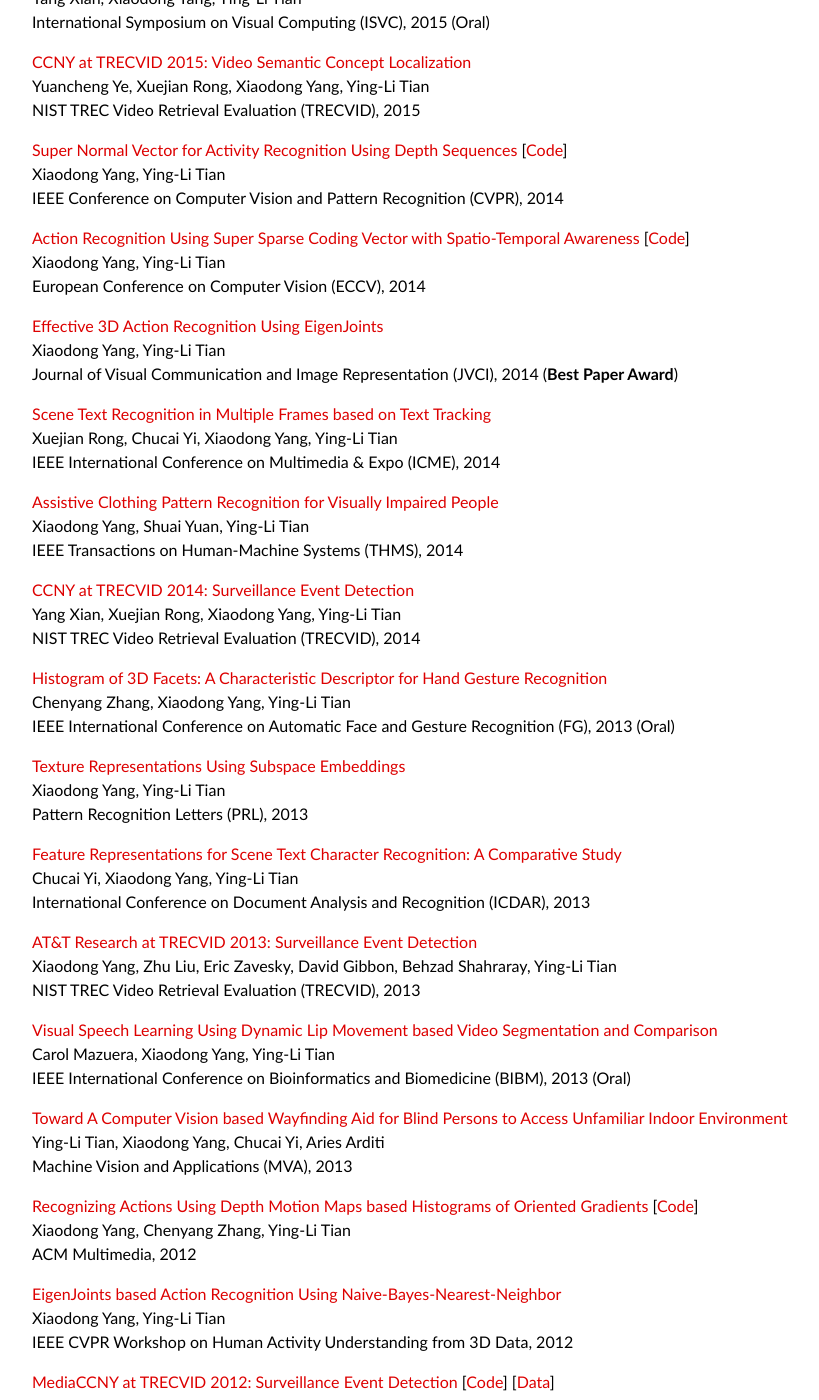
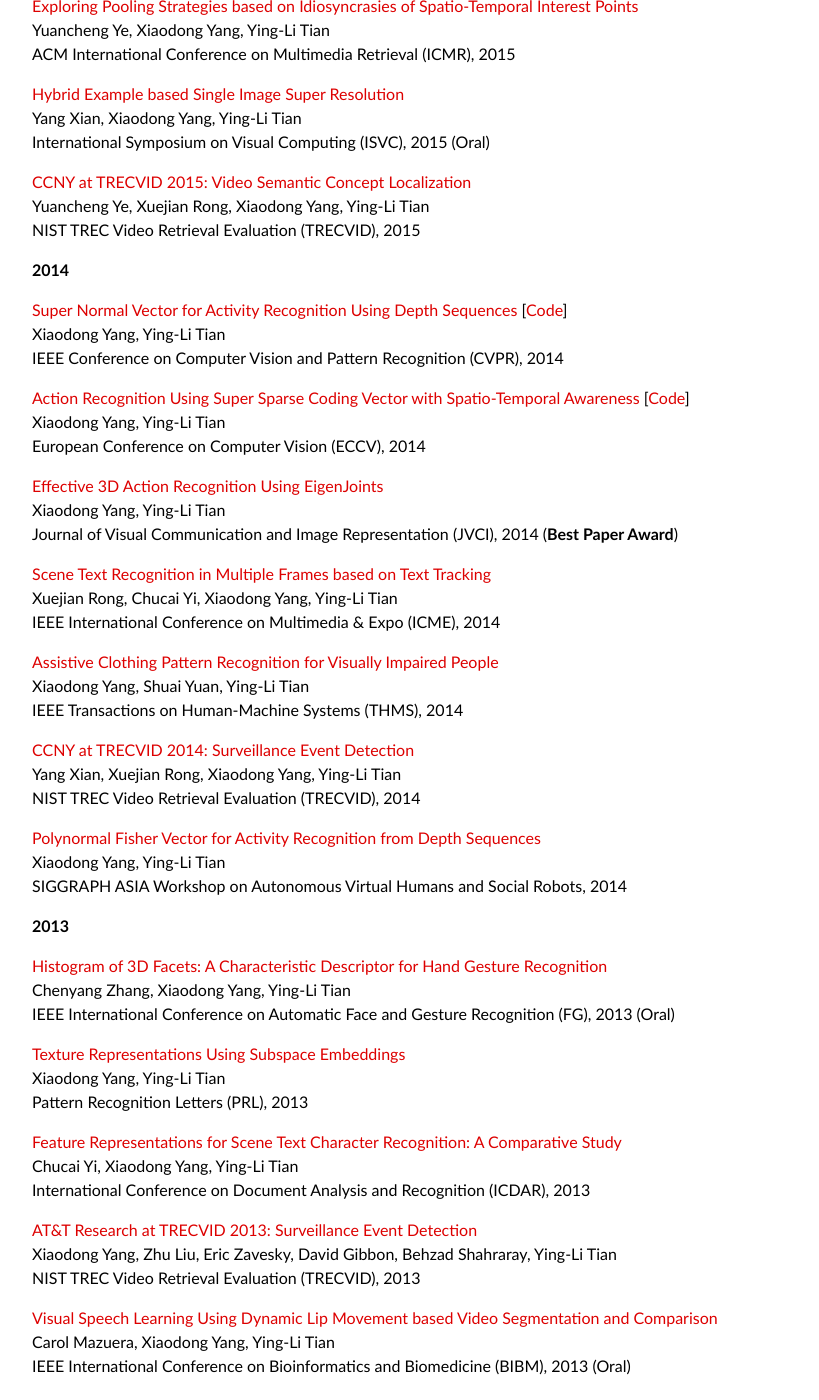
Before and after one commit to xiaodongyang/xiaodongyang.github.io, a Jekyll site: the page built from publications/index.md, in a window 1280 px wide and 1400 px high, scrolled down 1635 px. Shown: the whole window, without its empty margins (208-1027 px from the left). Built offline with Jekyll 4.4.1, drawn with Linux system fonts in a browser that asks for light colours; some web fonts are replaced; some of the changed text lies outside the part shown.

Commit message:
Update index.md

```diff
--- a/publications/index.md
+++ b/publications/index.md
@@ -80,6 +86,8 @@
 [CCNY at TRECVID 2015: Video Semantic Concept Localization](/publications/papers/trecvid15.pdf)
 Yuancheng Ye, Xuejian Rong, Xiaodong Yang, Ying-Li Tian
 NIST TREC Video Retrieval Evaluation (TRECVID), 2015
+
+**2014**
 
 [Super Normal Vector for Activity Recognition Using Depth Sequences](/publications/papers/cvpr14.pdf) [[Code](https://github.com/xiaodongyang/SNV)]
 Xiaodong Yang, Ying-Li Tian
@@ -105,6 +113,12 @@
 Yang Xian, Xuejian Rong, Xiaodong Yang, Ying-Li Tian
 NIST TREC Video Retrieval Evaluation (TRECVID), 2014
 
+[Polynormal Fisher Vector for Activity Recognition from Depth Sequences](/publications/papers/.pdf)
+Xiaodong Yang, Ying-Li Tian
+SIGGRAPH ASIA Workshop on Autonomous Virtual Humans and Social Robots, 2014
+
+**2013**
+
 [Histogram of 3D Facets: A Characteristic Descriptor for Hand Gesture Recognition](/publications/papers/fg13.pdf)
 Chenyang Zhang, Xiaodong Yang, Ying-Li Tian
 IEEE International Conference on Automatic Face and Gesture Recognition (FG), 2013 (Oral)
@@ -145,9 +161,17 @@
 Faiz Zaman, Xiaodong Yang, Ying-Li Tian
 IEEE Transactions on System, Man, and Cybernetics (TSMC) Part C, 2012
 
+**2011**
+
 [Recognizing Clothes Patterns for Blind People by Confidence Margin based Feature Combination](/publications/papers/mm11.pdf) [[Data](/publications/code-data/clothing-patterns.rar)]
 Xiaodong Yang, Shuai Yuan, Ying-Li Tian
 ACM Multimedia, 2011
+
+[Robust and Effective Component based Banknote Recognition by SURF Features](/publications/papers/wocc11.pdf)
+Faiz Zaman, Xiaodong Yang, Ying-Li Tian
+IEEE Wireless and Optical Communication Conference (WOCC), 2011
+
+**2010**
 
 [Context based Indoor Object Detection as an Aid to Blind Persons Accessing Unfamiliar Environment](/publications/papers/mm10.pdf) [[Data](/publications/code-data/door-detection.rar)]
 Xiaodong Yang, Ying-Li Tian, Chucai Yi, and Aries Arditi
```
Also changed, not shown: other parts of publications/index.md (+8 -0 lines).
